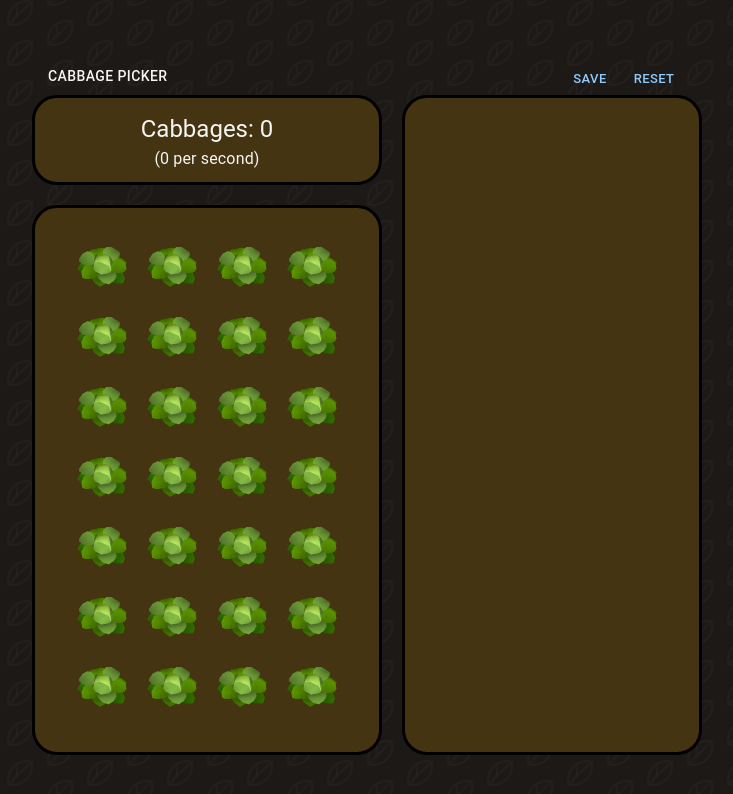
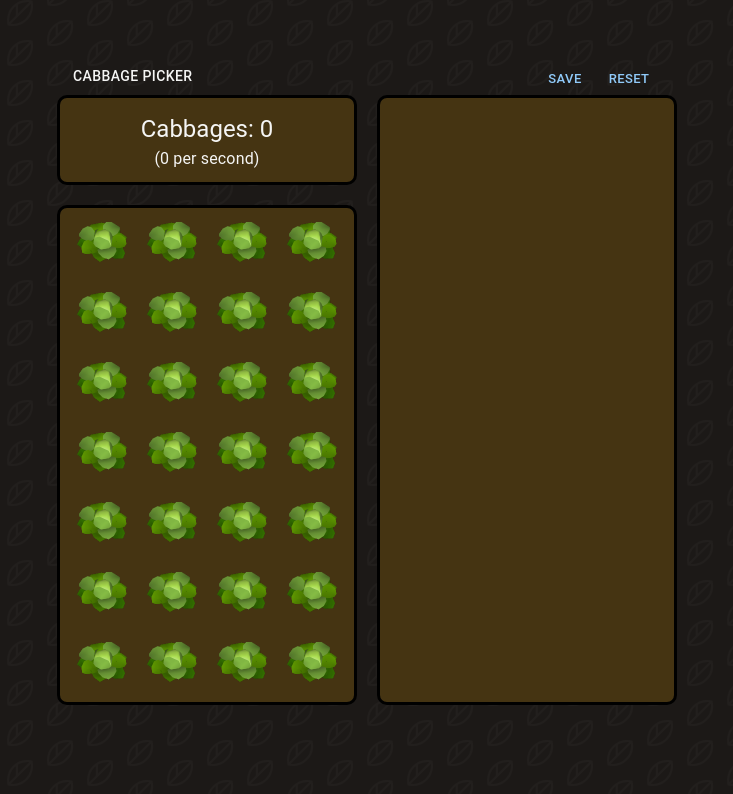
Before and after one commit to kwangric/cabbage-picker, a Next.js app: page / in a window 1280 px wide. Shown: the top 794 px of the page, without its empty margins (273-1006 px from the left). Built offline with nearby package versions, Linux system fonts and the light colour scheme.

Commit message:
Resize game for mobile

```diff
--- a/styles/CabbageCounter.module.css
+++ b/styles/CabbageCounter.module.css
@@ -3,7 +3,7 @@
   height: 90px;
   padding: 15px;
   border: 3px solid #000;
-  border-radius: 25px;
+  border-radius: 10px;
   box-shadow: 24;
   outline: 0;
   text-align: center;
--- a/styles/GeneratorList.module.css
+++ b/styles/GeneratorList.module.css
@@ -7,7 +7,7 @@
   width: 300px;
   background-color: #453412;
   border: 3px solid #000;
-  border-radius: 25px;
+  border-radius: 10px;
   box-shadow: 24;
   outline: 0;
 }
@@ -32,7 +32,7 @@
   color: #f5f5f4;
   background-color: #1c1917;
   border: 3px solid #000;
-  border-radius: 15px;
+  border-radius: 10px;
 }
 
 .clickable {
@@ -109,13 +109,13 @@
   border-left: 3px solid #000;
   border-right: 3px solid #000;
   border-top: 3px solid #000;
-  border-bottom-left-radius: 24px;
-  border-bottom-right-radius: 24px;
+  border-bottom-left-radius: 9px;
+  border-bottom-right-radius: 9px;
 }
 
 @media (min-width: 750px) {
   .container {
-    height: 660px;
+    height: 610px;
   }
 
   .hidden {
--- a/styles/Patch.module.css
+++ b/styles/Patch.module.css
@@ -2,12 +2,12 @@
   display: flex;
   flex-direction: column;
   background-color: #453412;
-  height: 550px;
-  width: 350px;
+  height: 500px;
+  width: 300px;
   justify-content: center;
   gap: 25px;
   border: 3px solid #000;
-  border-radius: 25px;
+  border-radius: 10px;
   box-shadow: 24;
   outline: 0;
 }
```
